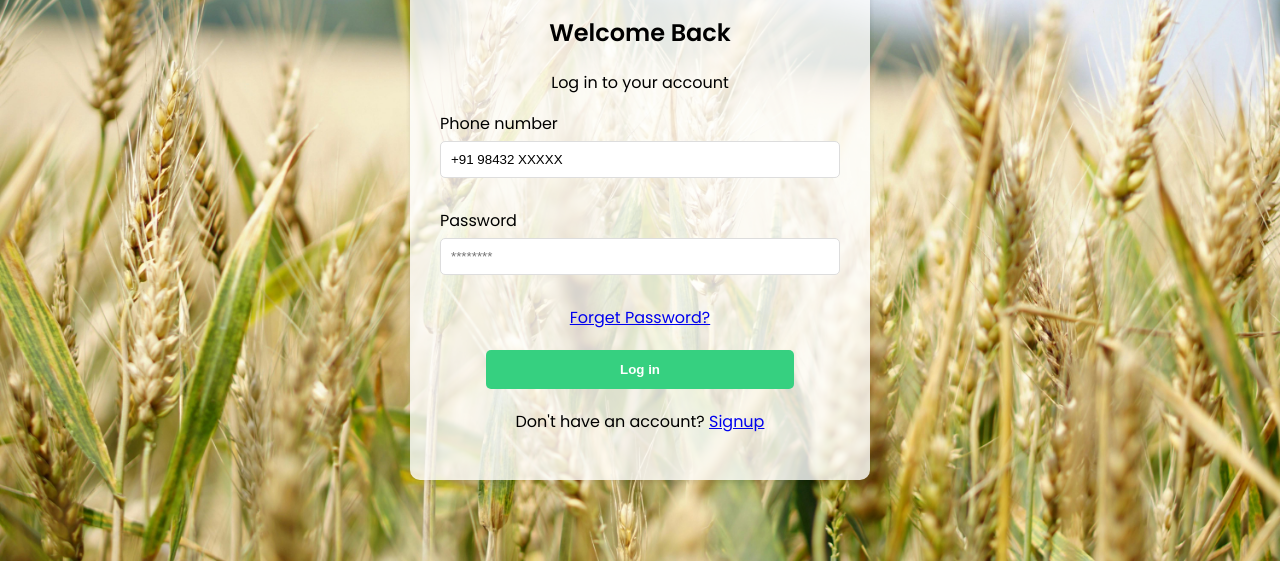
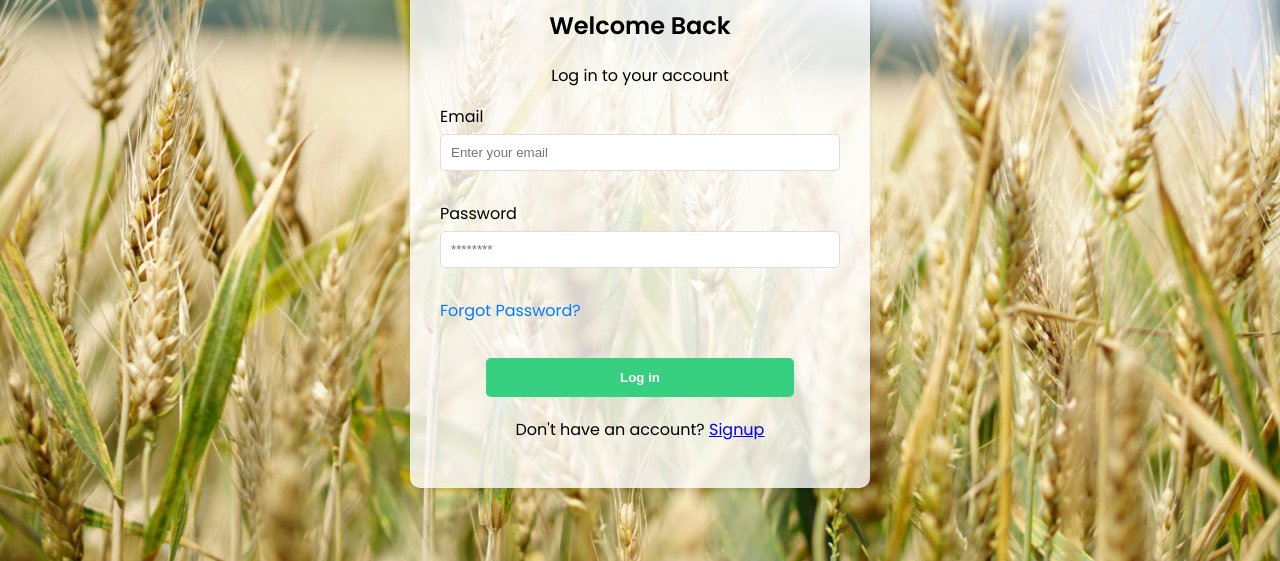
Before and after one commit to RiteshBorse/Crop_Recommend, a plain HTML site: page login.html in a window 1280 px wide. Shown: the part 239-800 px from the top of the page. Drawn offline with Linux system fonts and the light colour scheme.

Commit message:
Update login.html

```diff
--- a/login.html
+++ b/login.html
@@ -9,6 +9,7 @@
     <link rel="preconnect" href="https://fonts.gstatic.com" crossorigin>
     <link href="https://fonts.googleapis.com/css2?family=Poppins:wght@400;500;600&display=swap" rel="stylesheet">
     <link rel="stylesheet" href="https://cdnjs.cloudflare.com/ajax/libs/font-awesome/6.0.0/css/all.min.css">
+    <script type="module" src="login.js"></script> <!-- Login script -->
     <style>
         body {
             font-family: 'Poppins', sans-serif;
@@ -17,7 +18,7 @@
             align-items: center;
             justify-content: center;
             min-height: 100vh;
-            background-image: url(crop.jpg); /* Replace with the actual image path */
+            background-image: url(crop.jpg);
             background-size: cover;
             background-position: center;
             background-repeat: no-repeat;
@@ -53,7 +54,7 @@
             margin-bottom: 5px;
         }
 
-        input[type="text"],
+        input[type="email"],
         input[type="password"] {
             width: 100%;
             padding: 10px;
@@ -72,16 +73,13 @@
             cursor: pointer;
             width: 77%;
             margin-top: 20px;
-
         }
-        button a {
-    text-decoration: none;
-    color: white; /* Ensures the text remains visible */
-    display: block; /* Makes the anchor fill the button's area */
-}
 
         .forgot-password {
             text-align: left;
+            cursor: pointer;
+            color: #007bff;
+            display: block;
             margin-bottom: 15px;
         }
 
@@ -89,6 +87,15 @@
             text-align: center;
             margin-top: 20px;
         }
+
+        #error-message, #success-message {
+            font-size: 14px;
+            margin-top: 10px;
+            display: none;
+        }
+
+        #error-message { color: red; }
+        #success-message { color: green; }
     </style>
 </head>
 
@@ -102,8 +109,8 @@
         <p>Log in to your account</p>
 
         <div class="form-group">
-            <label for="phone">Phone number</label>
-            <input type="text" id="phone" placeholder="+91 98432 XXXXX" value="+91 98432 XXXXX">
+            <label for="email">Email</label>
+            <input type="email" id="email" placeholder="Enter your email">
         </div>
 
         <div class="form-group">
@@ -111,14 +118,17 @@
             <input type="password" id="password" placeholder="********">
         </div>
 
-        <a href="#" class="forgot-password">Forget Password?</a>
+        <a class="forgot-password" id="forgotPasswordBtn">Forgot Password?</a>
 
-        <button>
-            <a href="dashboard.html"><b>Log in</b></a>
-        </button>
+        <button id="loginBtn"><b>Log in</b></button>
+
+        <p id="error-message">Invalid email or password.</p>
+        <p id="success-message">Password reset email sent! Check your inbox.</p>
 
         <p class="signup-link">Don't have an account? <a href="register.html">Signup</a></p>
     </div>
+
+    <script type="module" src="login.js"></script>
 </body>
 
 </html>
```
